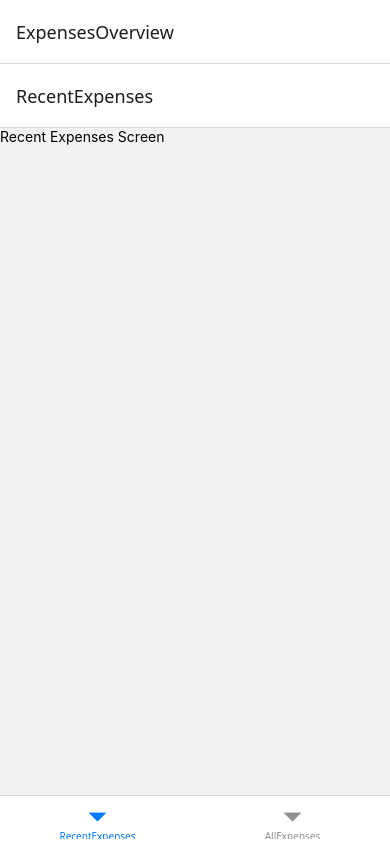
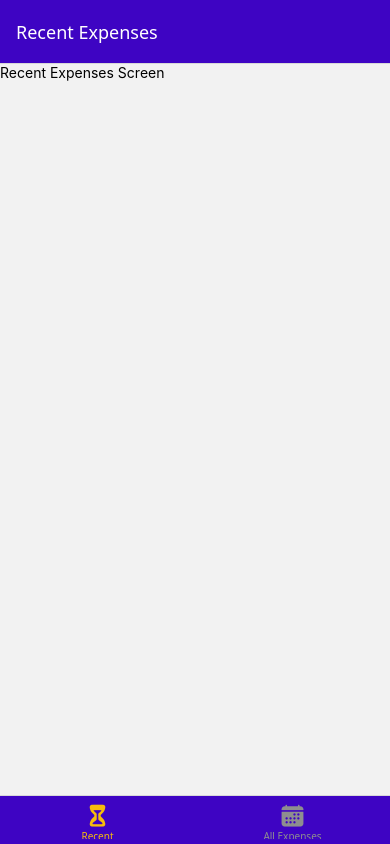
Before and after one commit to TetianaKlitna/react-native-expense-tracker-app, a React Native app: screen / in a window 390 px wide. Built offline with nearby package versions, Linux system fonts and the light colour scheme.

Commit message:
added routes

```diff
--- a/App.js
+++ b/App.js
@@ -5,15 +5,33 @@
 import RecentExpenses from './screens/RecentExpenses';
 import AllExpenses from './screens/AllExpenses';
 import ManageExpense from './screens/ManageExpense';
+import { GlobalStyles } from './constants/styles';
+import { Ionicons } from '@expo/vector-icons';
 
 const Stack = createNativeStackNavigator();
 const Tab = createBottomTabNavigator();
 
 function ExpensesOverview() {
   return (
-    <Tab.Navigator>
-      <Tab.Screen name="RecentExpenses" component={RecentExpenses} />
-      <Tab.Screen name="AllExpenses" component={AllExpenses} />
+    <Tab.Navigator
+    screenOptions={{
+        headerStyle: { backgroundColor: GlobalStyles.colors.primary500 },
+        headerTintColor: 'white',
+        tabBarStyle: { backgroundColor: GlobalStyles.colors.primary500 },
+        tabBarActiveTintColor: GlobalStyles.colors.accent500,
+      }}>
+      <Tab.Screen name="RecentExpenses" component={RecentExpenses}
+      options={{
+        title: 'Recent Expenses',
+        tabBarLabel: 'Recent',
+        tabBarIcon: ({ color, size }) => <Ionicons name="hourglass" size={size} color={color} />
+      }}/>
+      <Tab.Screen name="AllExpenses" component={AllExpenses}
+      options={{
+        title: 'All Expenses',
+        tabBarLabel: 'All Expenses',
+        tabBarIcon: ({ color, size }) => <Ionicons name="calendar" size={size} color={color} />
+      }}/>
     </Tab.Navigator>
   );
 }
@@ -21,10 +39,13 @@
 export default function App() {
   return (
     <>
-      <StatusBar style="auto" />
+      <StatusBar style="light" />
       <NavigationContainer>
         <Stack.Navigator>
-          <Stack.Screen name="ExpensesOverview" component={ExpensesOverview} />
+          <Stack.Screen name="ExpensesOverview" component={ExpensesOverview}
+          options={{
+              headerShown: false,
+          }}/>
           <Stack.Screen name="ManageExpense" component={ManageExpense} />
         </Stack.Navigator>
       </NavigationContainer>
--- /dev/null
+++ b/constants/styles.js
@@ -0,0 +1,16 @@
+export const GlobalStyles = {
+  colors: {
+    primary50: '#e4d9fd',
+    primary100: '#c6affc',
+    primary200: '#a281f0',
+    primary400: '#5721d4',
+    primary500: '#3e04c3',
+    primary700: '#2d0689',
+    primary800: '#200364',
+    accent500: '#f7bc0c',
+    error50: '#fcc4e4',
+    error500: '#9b095c',
+    gray500: '#39324a',
+    gray700: '#221c30',
+  },
+};
```
Also changed, not shown: components/ExpensesOutput/ExpensesList.js (added, +13 -0 lines), components/ExpensesOutput/ExpensesOutput.js (added, +21 -0 lines), components/ExpensesOutput/ExpensesSummary.js (added, +17 -0 lines).
